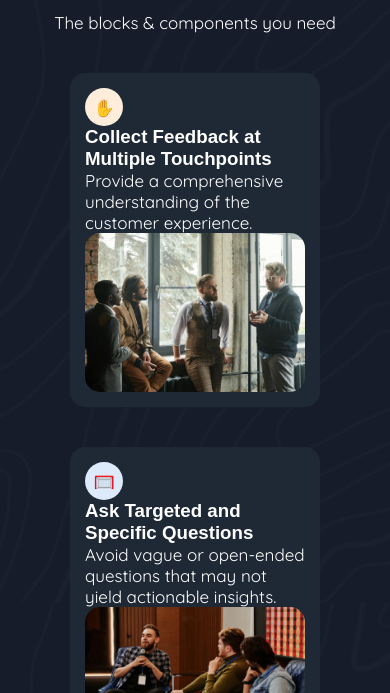
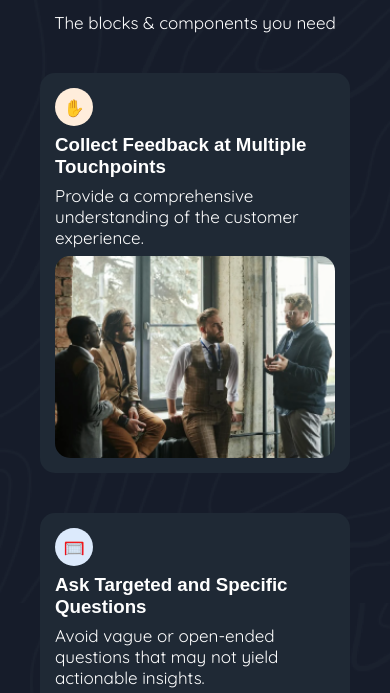
Before and after one commit to Caiky-Souza/simple-feature-website, a plain HTML site: page index.html in a window 390 px wide. Shown: the part 117-810 px from the top of the page. Drawn offline with Linux system fonts and the light colour scheme.

Commit message:
update css

```diff
--- a/stylesheet.css
+++ b/stylesheet.css
@@ -88,7 +88,7 @@
           background-image: url("resources/Background_image@2x.png");
         }
         .block{
-            width:250px;
-            height:90%;
+            width:350px;
+            height:400px;
         }
       }
```
